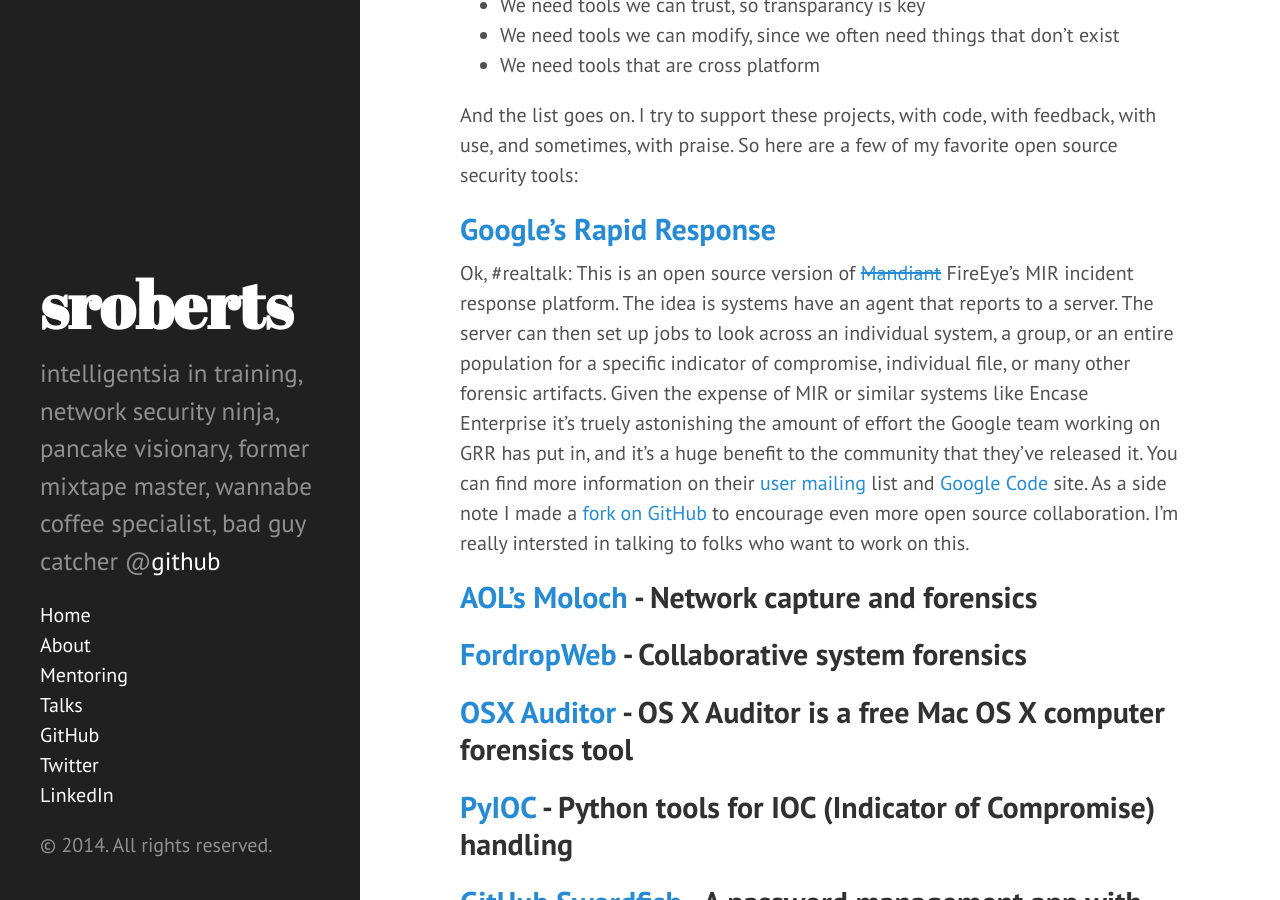
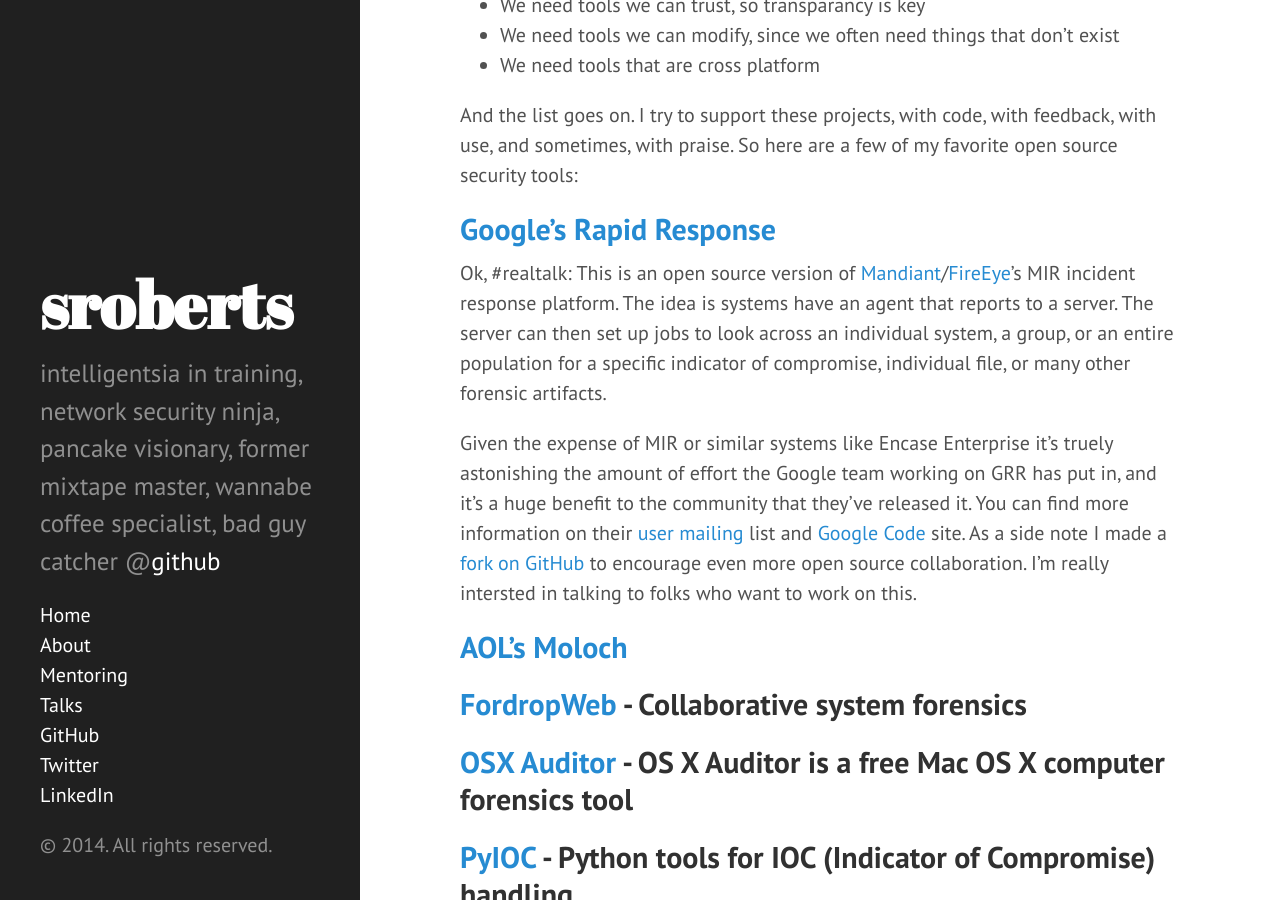
Before and after one commit to sroberts/sroberts.github.io, a Jekyll site: the page built from _posts/2014-01-18-my-favorite-oss-security-projects.md, in a window 1280 px wide and 900 px high, scrolled down 270 px. Built offline with Jekyll 4.4.1, drawn with Linux system fonts in a browser that asks for light colours; Markdown is read by kramdown in place of the engine named in the settings.

Commit message:
finished grr paragraph

```diff
--- a/_posts/2014-01-18-my-favorite-oss-security-projects.md
+++ b/_posts/2014-01-18-my-favorite-oss-security-projects.md
@@ -10,9 +10,11 @@
 And the list goes on. I try to support these projects, with code, with feedback, with use, and sometimes, with praise. So here are a few of my favorite open source security tools:
 
 ## [Google's Rapid Response](https://code.google.com/p/grr/)
-Ok, #realtalk: This is an open source version of [~~Mandiant~~](http://www.mandiant.com) FireEye's MIR incident response platform. The idea is systems have an agent that reports to a server. The server can then set up jobs to look across an individual system, a group, or an entire population for a specific indicator of compromise, individual file, or many other forensic artifacts. Given the expense of MIR or similar systems like Encase Enterprise it's truely astonishing the amount of effort the Google team working on GRR has put in, and it's a huge benefit to the community that they've released it. You can find more information on their [user mailing](https://groups.google.com/forum/#!forum/grr-users) list and [Google Code](https://code.google.com/p/grr/) site. As a side note I made a [fork on GitHub](https://github.com/grr-hackers/grr) to encourage even more open source collaboration. I'm really intersted in talking to folks who want to work on this.
+Ok, #realtalk: This is an open source version of [Mandiant](http://www.mandiant.com)/[FireEye](http://www.fireeye.com)'s MIR incident response platform. The idea is systems have an agent that reports to a server. The server can then set up jobs to look across an individual system, a group, or an entire population for a specific indicator of compromise, individual file, or many other forensic artifacts.
 
-## [AOL's Moloch](https://github.com/aol/moloch) - Network capture and forensics
+Given the expense of MIR or similar systems like Encase Enterprise it's truely astonishing the amount of effort the Google team working on GRR has put in, and it's a huge benefit to the community that they've released it. You can find more information on their [user mailing](https://groups.google.com/forum/#!forum/grr-users) list and [Google Code](https://code.google.com/p/grr/) site. As a side note I made a [fork on GitHub](https://github.com/grr-hackers/grr) to encourage even more open source collaboration. I'm really intersted in talking to folks who want to work on this.
+
+## [AOL's Moloch](https://github.com/aol/moloch)
 ## [FordropWeb](https://github.com/berggren/fordropweb) - Collaborative system forensics
 ## [OSX Auditor](https://github.com/jipegit/OSXAuditor) - OS X Auditor is a free Mac OS X computer forensics tool
 ## [PyIOC](https://github.com/jeffbryner/pyioc) - Python tools for IOC (Indicator of Compromise) handling
```
